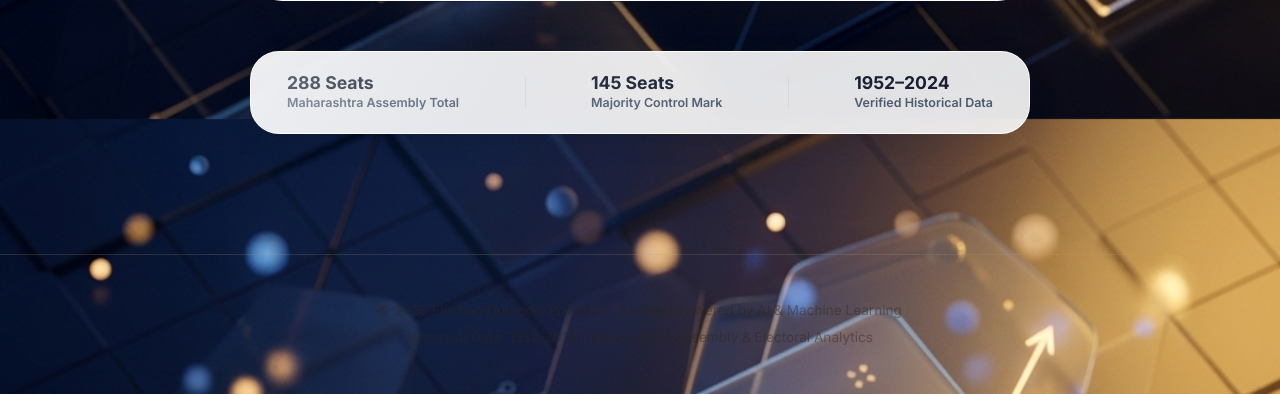
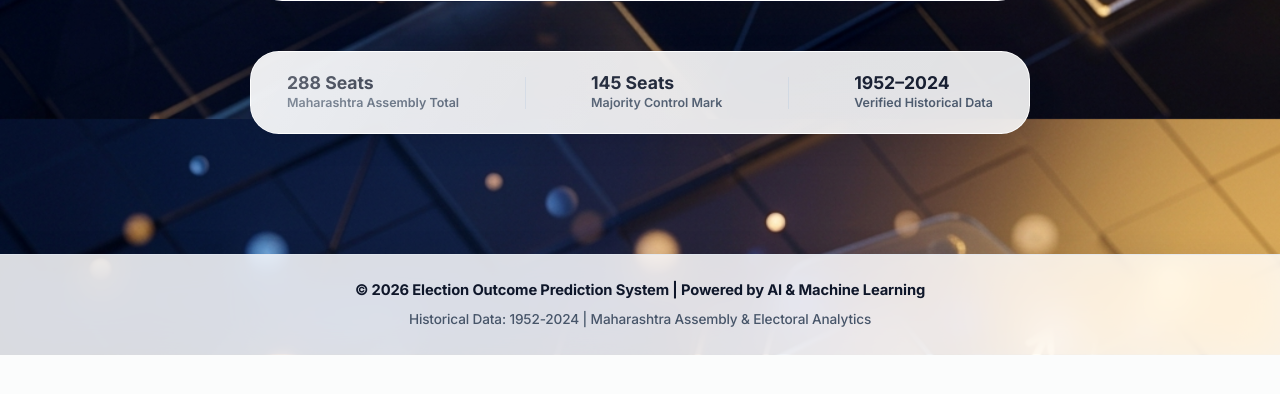
Before and after one commit to rohitjadhav005/Election-Outcome-Prediction-Model, a FastAPI app: page / in a window 1280 px wide. Shown: the part 1161-1555 px from the top of the page. After the commit the page ends 1516 px from the top, so only its background shows below. Run offline with FastAPI, Linux system fonts and the light colour scheme.

Commit message:
style: add frosted glass footer with high contrast text styling

```diff
--- a/static/css/style.css
+++ b/static/css/style.css
@@ -1788,3 +1788,45 @@ body::before {
     border-radius: 50%;
     filter: drop-shadow(0 2px 6px rgba(0, 0, 0, 0.12));
 }
+
+/* ===================================
+   FOOTER (Warm Frosted Glass & High Contrast Text)
+   =================================== */
+
+.footer {
+    width: 100%;
+    margin-top: 60px;
+    padding: 24px 20px;
+    text-align: center;
+    background: rgba(255, 255, 255, 0.85);
+    backdrop-filter: blur(20px) saturate(180%);
+    -webkit-backdrop-filter: blur(20px) saturate(180%);
+    border-top: 1px solid rgba(226, 232, 240, 0.8);
+    box-shadow: 0 -4px 25px rgba(0, 0, 0, 0.06);
+    display: flex;
+    flex-direction: column;
+    align-items: center;
+    justify-content: center;
+    gap: 6px;
+    position: relative;
+    z-index: 10;
+}
+
+.footer p {
+    font-size: 0.92rem;
+    font-weight: 600;
+    color: #1e293b;
+    margin: 0;
+    letter-spacing: -0.01em;
+}
+
+.footer p:first-child {
+    color: #0f172a;
+    font-weight: 700;
+}
+
+.footer p:last-child {
+    color: #475569;
+    font-size: 0.85rem;
+    font-weight: 500;
+}
```
